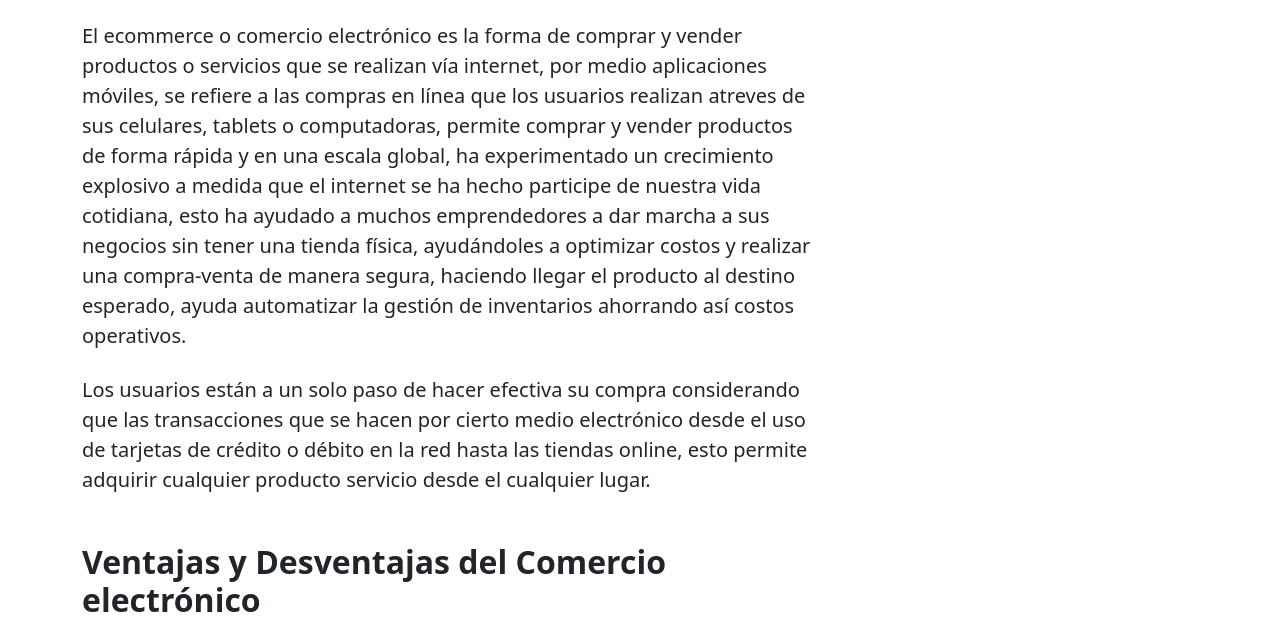
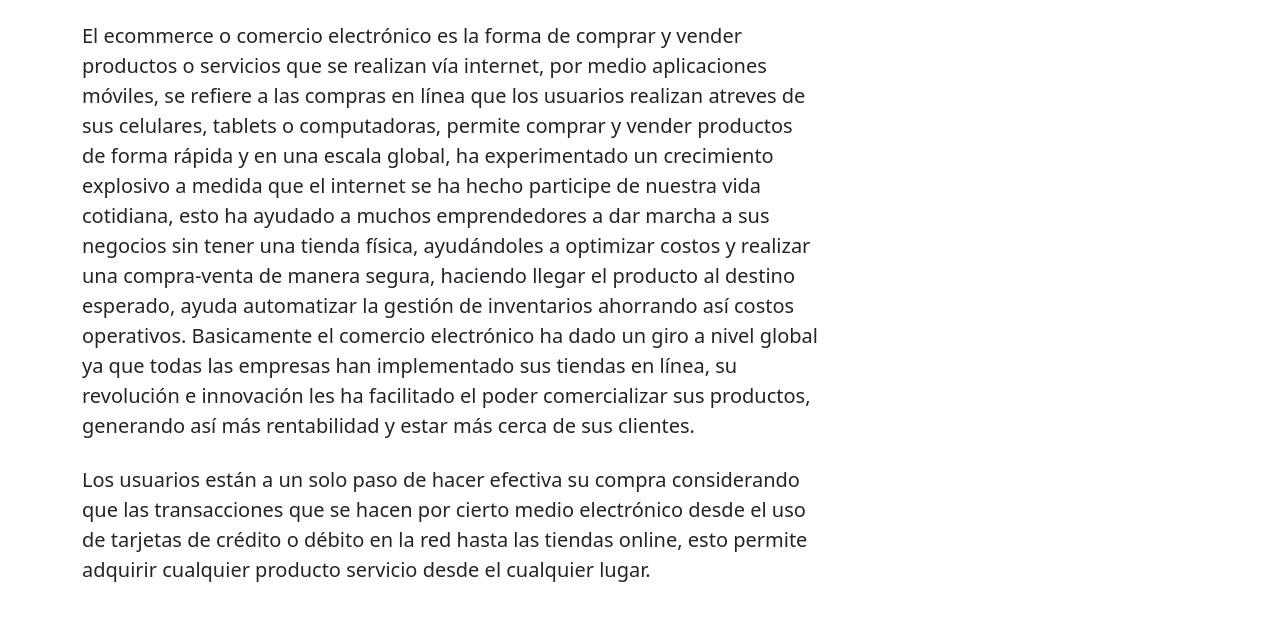
Before and after one commit to Mariana2525/Examen-ecommerce, a plain HTML site: page index.html in a window 1280 px wide. Shown: the part 507-1130 px from the top of the page. Drawn offline with nearby package versions, Linux system fonts and the light colour scheme.

```diff
--- a/index.html
+++ b/index.html
@@ -49,7 +49,8 @@
                         <!-- Post content-->
 
                         <section class="mb-5">
-                            <p class="fs-5 mb-4">El ecommerce o comercio electrónico es la forma de comprar y vender productos o servicios que se realizan vía internet, por medio aplicaciones móviles, se refiere a las compras en línea que los usuarios realizan atreves de sus celulares, tablets o computadoras, permite comprar y vender productos de forma rápida y en una escala global, ha experimentado un crecimiento explosivo a medida que el internet se ha hecho participe de nuestra vida cotidiana, esto ha ayudado a muchos emprendedores a dar marcha a sus negocios sin tener una tienda física, ayudándoles a optimizar costos y realizar una compra-venta de manera segura, haciendo llegar el producto al destino esperado, ayuda automatizar la gestión de inventarios ahorrando así costos operativos.</p>
+                            <p class="fs-5 mb-4">El ecommerce o comercio electrónico es la forma de comprar y vender productos o servicios que se realizan vía internet, por medio aplicaciones móviles, se refiere a las compras en línea que los usuarios realizan atreves de sus celulares, tablets o computadoras, permite comprar y vender productos de forma rápida y en una escala global, ha experimentado un crecimiento explosivo a medida que el internet se ha hecho participe de nuestra vida cotidiana, esto ha ayudado a muchos emprendedores a dar marcha a sus negocios sin tener una tienda física, ayudándoles a optimizar costos y realizar una compra-venta de manera segura, haciendo llegar el producto al destino esperado, ayuda automatizar la gestión de inventarios ahorrando así costos operativos. Basicamente el comercio electrónico ha dado un giro a nivel global ya que todas las empresas han implementado sus tiendas en línea, su revolución e innovación les ha facilitado el poder comercializar sus productos, generando así más rentabilidad y estar más cerca de sus clientes.
+                            </p>
                             <p class="fs-5 mb-4">Los usuarios están a un solo paso de hacer efectiva su compra considerando que las transacciones que se hacen por cierto medio electrónico desde el uso de tarjetas de crédito o débito en la red hasta las tiendas online, esto permite adquirir cualquier producto servicio desde el cualquier lugar.</p>
 
                             <h2 class="fw-bolder mb-4 mt-5">Ventajas y Desventajas del Comercio electrónico</h2>
```
